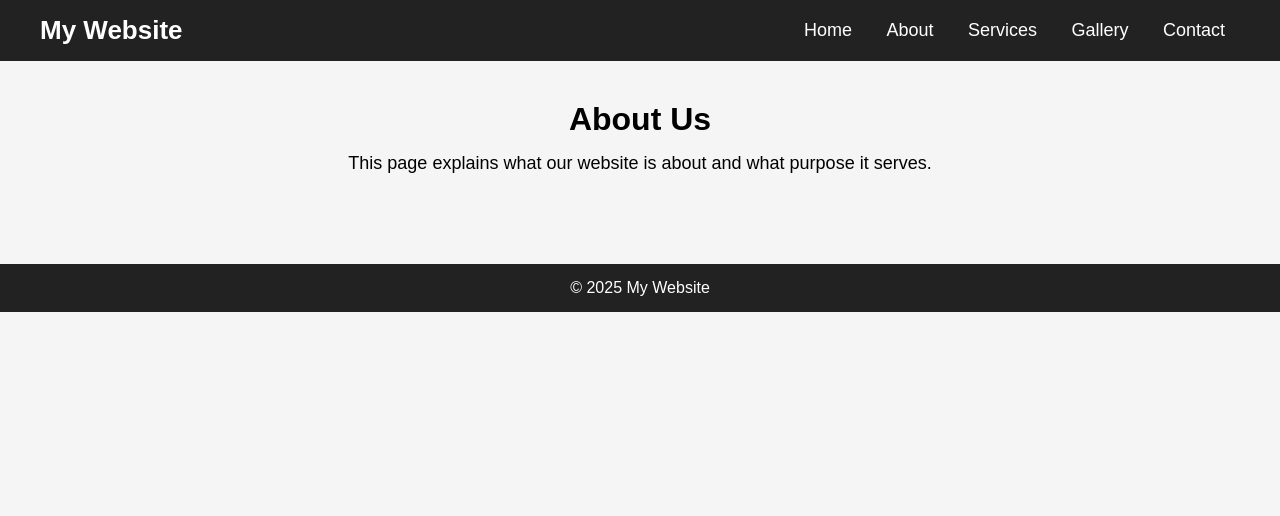
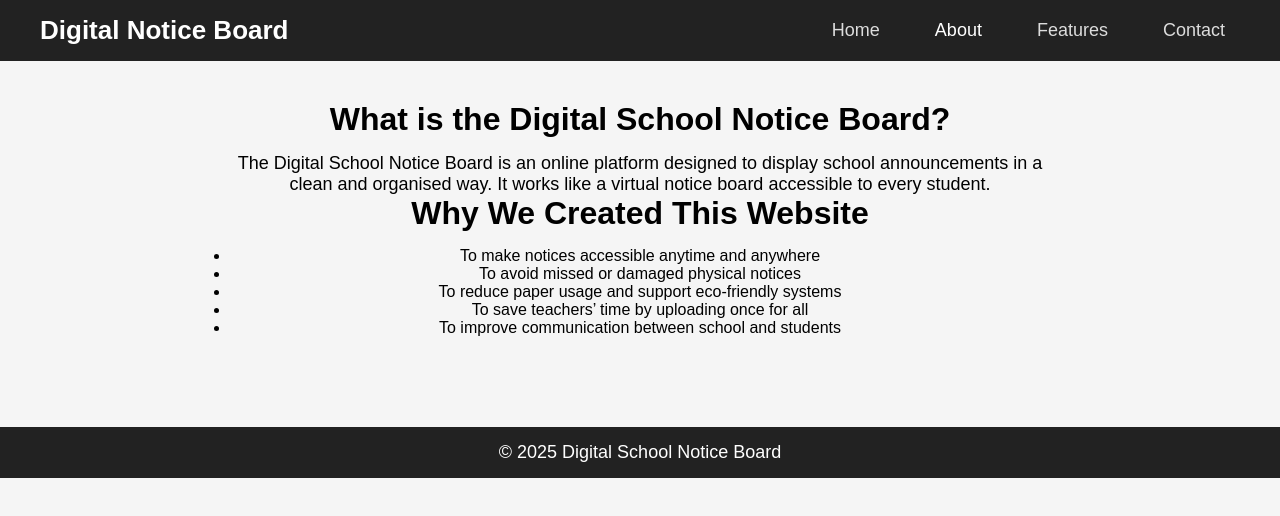
Before and after one commit to kanishka240407-ui/My-website-, a plain HTML site: page about.html in a window 1280 px wide. Drawn offline with Linux system fonts and the light colour scheme.

Commit message:
Update about.html

```diff
--- a/about.html
+++ b/about.html
@@ -1,33 +1,47 @@
 <!DOCTYPE html>
-<html>
+<html lang="en">
 <head>
-    <title>About - My Website</title>
-    <link rel="stylesheet" href="style.css">
+    <meta charset="UTF-8">
+    <meta name="viewport" content="width=device-width, initial-scale=1.0">
+    <title>About - Digital School Notice Board</title>
+    <link rel="stylesheet" href="Style.css">
 </head>
 
 <body>
 
-<nav>
-    <h1>My Website</h1>
-    <div>
-        <a href="index.html">Home</a>
-        <a href="about.html">About</a>
-        <a href="services.html">Services</a>
-        <a href="gallery.html">Gallery</a>
-        <a href="contact.html">Contact</a>
-    </div>
-</nav>
+<header>
+    <nav class="navbar">
+        <h1 class="logo">Digital Notice Board</h1>
+        <ul>
+            <li><a href="index.html">Home</a></li>
+            <li><a href="about.html" class="active">About</a></li>
+            <li><a href="features.html">Features</a></li>
+            <li><a href="contact.html">Contact</a></li>
+        </ul>
+    </nav>
+</header>
 
-<section>
-    <h2>About Us</h2>
+<section class="page-section">
+    <h2>What is the Digital School Notice Board?</h2>
     <p>
-        This page explains what our website is about and what purpose it serves.
+        The Digital School Notice Board is an online platform designed to display school
+        announcements in a clean and organised way. It works like a virtual notice board
+        accessible to every student.
     </p>
+
+    <h2>Why We Created This Website</h2>
+    <ul>
+        <li>To make notices accessible anytime and anywhere</li>
+        <li>To avoid missed or damaged physical notices</li>
+        <li>To reduce paper usage and support eco-friendly systems</li>
+        <li>To save teachers’ time by uploading once for all</li>
+        <li>To improve communication between school and students</li>
+    </ul>
 </section>
 
 <footer>
-    © 2025 My Website
+    <p>© 2025 Digital School Notice Board</p>
 </footer>
 
 </body>
-</html>
+    </html>
```
